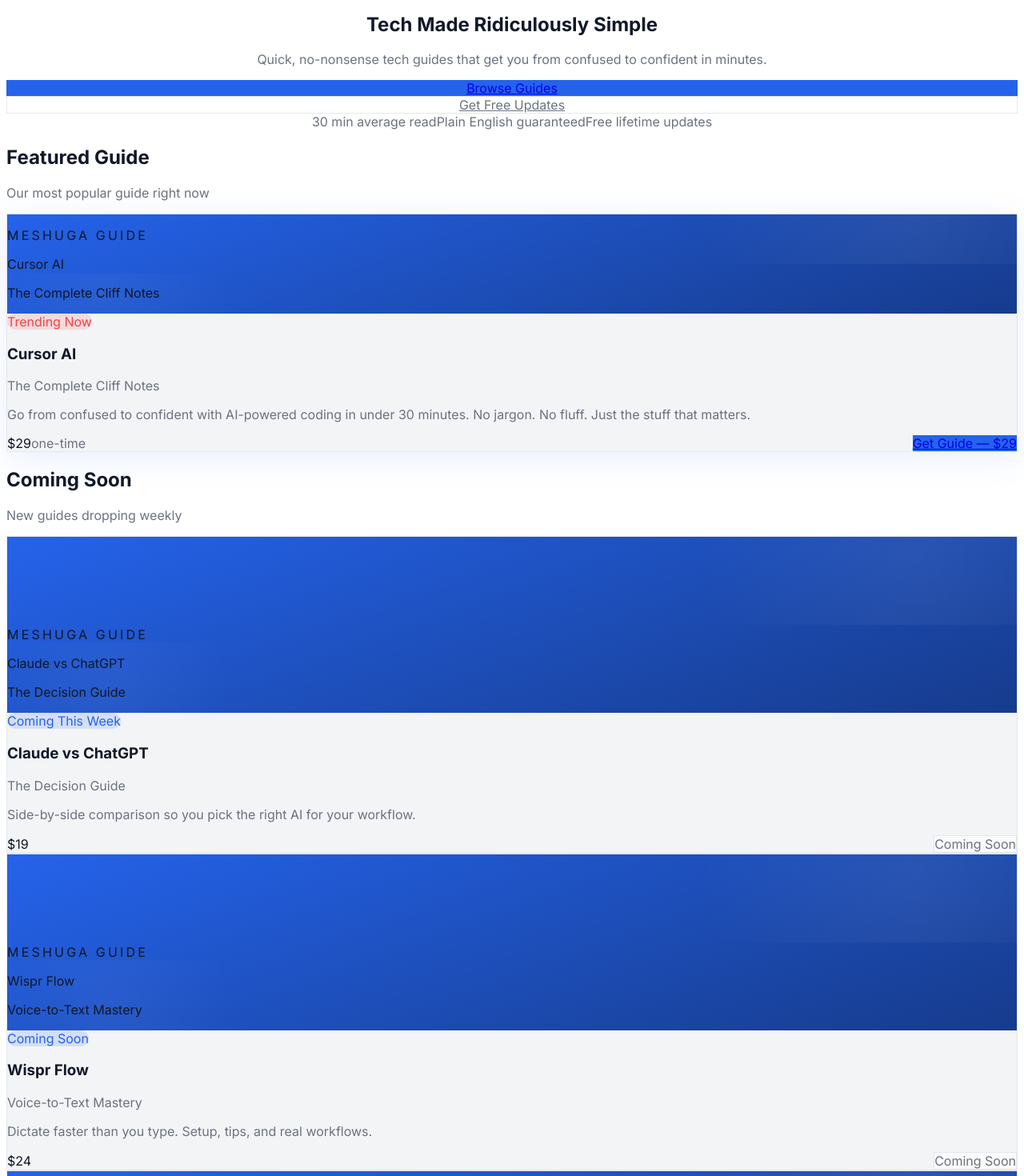
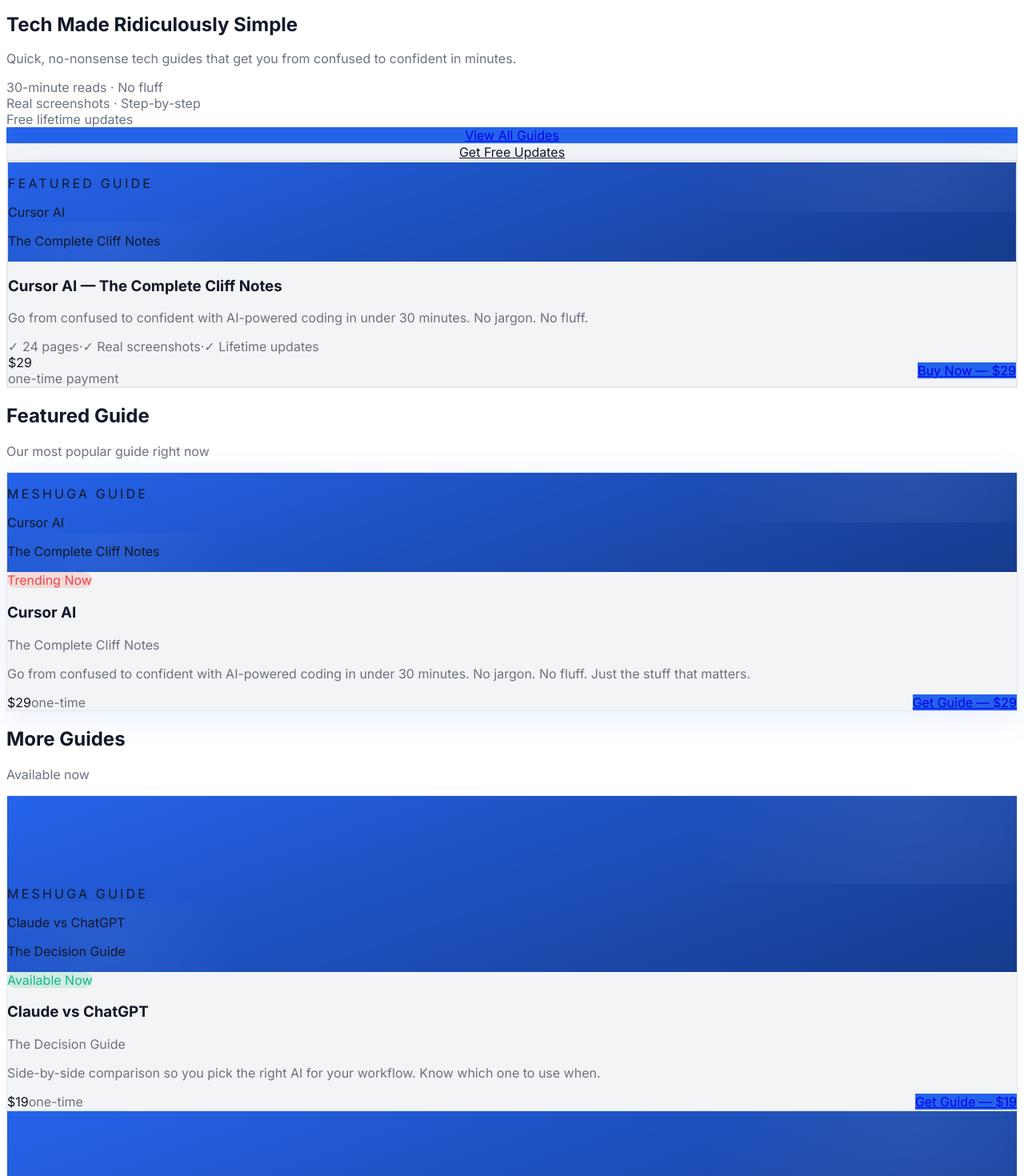
Before and after one commit to hammy15/meshuga-guides, a Next.js app: page / in a window 1280 px wide. Shown: the part 60-1530 px from the top of the page at 80% size. Built offline with nearby package versions, Linux system fonts and the light colour scheme; no server answers.

Commit message:
Hero redesign: conversion-focused with featured product card and buy buttons

```diff
--- a/app/components/HeroSection.tsx
+++ b/app/components/HeroSection.tsx
@@ -13,52 +13,154 @@
     <section className="relative overflow-hidden">
       {/* Gradient backdrop */}
       <div
-        className="absolute inset-0 opacity-30"
+        className="absolute inset-0 opacity-20"
         style={{
-          background: `radial-gradient(ellipse 80% 50% at 50% -20%, ${accentColor}25, transparent)`,
+          background: `radial-gradient(ellipse 80% 50% at 50% -20%, ${accentColor}, transparent)`,
         }}
       />
-      <div className="relative max-w-5xl mx-auto px-6 pt-28 pb-20 text-center">
-        <div
-          className="inline-block text-xs font-semibold tracking-wider uppercase px-4 py-1.5 rounded-full mb-8"
+
+      <div className="relative max-w-6xl mx-auto px-6 pt-20 pb-24">
+        {/* Meshuga badge */}
+        <div className="text-center mb-8">
+          <span
+            className="inline-block text-xs font-semibold tracking-wider uppercase px-4 py-1.5 rounded-full"
             style={{
               background: `color-mix(in srgb, ${accentColor} 12%, transparent)`,
               color: accentColor,
-            border: `1px solid color-mix(in srgb, ${accentColor} 25%, transparent)`,
+              border: `1px solid color-mix(in srgb, ${accentColor} 20%, transparent)`,
             }}
           >
             A Meshuga Brand
+          </span>
         </div>
-        <h1 className="text-5xl md:text-7xl font-extrabold tracking-tight leading-[1.1] mb-6">
+
+        {/* Hero grid: headline + featured product */}
+        <div className="grid lg:grid-cols-2 gap-12 items-center">
+          {/* Left: Headline + value props */}
+          <div>
+            <h1 className="text-5xl md:text-6xl lg:text-7xl font-extrabold tracking-tight leading-[1.05] mb-6">
               {tagline}
             </h1>
-        <p className="text-lg md:text-xl max-w-2xl mx-auto mb-10 leading-relaxed" style={{ color: "var(--text-muted)" }}>
+            <p className="text-lg md:text-xl mb-8 leading-relaxed" style={{ color: "var(--text-muted)" }}>
               {description}
             </p>
-        <div className="flex flex-col sm:flex-row gap-4 justify-center">
+
+            {/* Trust signals */}
+            <div className="flex flex-col gap-3 text-sm mb-10" style={{ color: "var(--text-muted)" }}>
+              <div className="flex items-center gap-3">
+                <div
+                  className="w-1.5 h-1.5 rounded-full"
+                  style={{ background: accentColor }}
+                />
+                <span>30-minute reads · No fluff</span>
+              </div>
+              <div className="flex items-center gap-3">
+                <div
+                  className="w-1.5 h-1.5 rounded-full"
+                  style={{ background: accentColor }}
+                />
+                <span>Real screenshots · Step-by-step</span>
+              </div>
+              <div className="flex items-center gap-3">
+                <div
+                  className="w-1.5 h-1.5 rounded-full"
+                  style={{ background: accentColor }}
+                />
+                <span>Free lifetime updates</span>
+              </div>
+            </div>
+
+            <div className="flex flex-col sm:flex-row gap-4">
               <a
                 href="#guides"
-            className="px-8 py-4 rounded-xl font-semibold text-white transition hover:opacity-90 text-lg"
+                className="px-8 py-4 rounded-xl font-semibold text-white transition hover:opacity-90 text-center"
                 style={{ background: accentColor }}
               >
-            Browse Guides
+                View All Guides
               </a>
               <a
                 href="#newsletter"
-            className="px-8 py-4 rounded-xl font-semibold transition text-lg"
-            style={{ border: "1px solid var(--border)", color: "var(--text-muted)" }}
+                className="px-8 py-4 rounded-xl font-semibold transition text-center"
+                style={{
+                  background: "var(--bg-card)",
+                  border: "1px solid var(--border)",
+                  color: "var(--text)",
+                }}
               >
                 Get Free Updates
               </a>
             </div>
+          </div>
 
-        {/* Trust bar */}
-        <div className="mt-16 flex flex-wrap justify-center gap-8 text-sm" style={{ color: "var(--text-muted)" }}>
-          <span>30 min average read</span>
-          <span className="hidden sm:inline">·</span>
-          <span>Plain English guaranteed</span>
-          <span className="hidden sm:inline">·</span>
-          <span>Free lifetime updates</span>
+          {/* Right: Featured guide card */}
+          <div>
+            <div
+              className="rounded-2xl p-8 transition-all"
+              style={{
+                background: "var(--bg-card)",
+                border: "2px solid var(--border)",
+                boxShadow: `0 20px 60px color-mix(in srgb, ${accentColor} 8%, transparent)`,
+              }}
+            >
+              {/* Glass morphism thumbnail */}
+              <div
+                className="relative rounded-xl mb-6 h-44 flex flex-col items-start justify-end overflow-hidden"
+                style={{
+                  background: `linear-gradient(160deg, ${accentColor}, color-mix(in srgb, ${accentColor} 60%, #000))`,
+                }}
+              >
+                <div
+                  className="absolute top-[-30%] right-[-20%] w-[60%] h-[80%] rounded-full opacity-20"
+                  style={{ background: "radial-gradient(circle, rgba(255,255,255,0.3), transparent 70%)" }}
+                />
+                <div
+                  className="absolute bottom-[-10%] left-[-10%] w-[40%] h-[50%] rounded-full opacity-10"
+                  style={{ background: "radial-gradient(circle, rgba(255,255,255,0.4), transparent 60%)" }}
+                />
+                <div
+                  className="absolute inset-0 opacity-[0.04]"
+                  style={{
+                    backgroundImage:
+                      "linear-gradient(rgba(255,255,255,0.5) 1px, transparent 1px), linear-gradient(90deg, rgba(255,255,255,0.5) 1px, transparent 1px)",
+                    backgroundSize: "40px 40px",
+                  }}
+                />
+                <div className="relative z-10 p-6 w-full">
+                  <p className="text-xs font-medium tracking-[0.2em] uppercase text-white/60 mb-2">Featured Guide</p>
+                  <p className="text-2xl font-bold text-white leading-tight">Cursor AI</p>
+                  <p className="text-sm text-white/70">The Complete Cliff Notes</p>
+                </div>
+              </div>
+
+              <div className="mb-6">
+                <h3 className="text-xl font-bold mb-2">Cursor AI — The Complete Cliff Notes</h3>
+                <p className="text-sm leading-relaxed mb-4" style={{ color: "var(--text-muted)" }}>
+                  Go from confused to confident with AI-powered coding in under 30 minutes. No jargon. No fluff.
+                </p>
+                <div className="flex items-center gap-2 text-xs" style={{ color: "var(--text-muted)" }}>
+                  <span>✓ 24 pages</span>
+                  <span>·</span>
+                  <span>✓ Real screenshots</span>
+                  <span>·</span>
+                  <span>✓ Lifetime updates</span>
+                </div>
+              </div>
+
+              <div className="flex items-center justify-between gap-4">
+                <div>
+                  <div className="text-3xl font-bold">$29</div>
+                  <div className="text-xs" style={{ color: "var(--text-muted)" }}>one-time payment</div>
+                </div>
+                <a
+                  href="https://ohamm.gumroad.com/l/cursor-ai"
+                  className="px-6 py-3 rounded-xl font-semibold text-white transition hover:opacity-90 whitespace-nowrap"
+                  style={{ background: accentColor }}
+                >
+                  Buy Now — $29
+                </a>
+              </div>
+            </div>
+          </div>
         </div>
       </div>
     </section>
--- a/app/page.tsx
+++ b/app/page.tsx
@@ -17,20 +17,34 @@
   price: "$29",
   badge: "Trending Now",
   badgeColor: "#ef4444",
-  buyUrl: "https://ohamm.gumroad.com",
+  buyUrl: "https://ohamm.gumroad.com/l/cursor-ai",
   status: "available" as const,
 };
 
-const upcomingGuides = [
+const availableGuides = [
   {
     title: "Claude vs ChatGPT",
     subtitle: "The Decision Guide",
-    description: "Side-by-side comparison so you pick the right AI for your workflow.",
+    description: "Side-by-side comparison so you pick the right AI for your workflow. Know which one to use when.",
     price: "$19",
-    badge: "Coming This Week",
-    buyUrl: "#",
-    status: "coming-soon" as const,
+    badge: "Available Now",
+    badgeColor: "#10B981",
+    buyUrl: "https://ohamm.gumroad.com/l/claude-vs-chatgpt",
+    status: "available" as const,
   },
+  {
+    title: "OpenClaw Mac Setup",
+    subtitle: "AI Agent on Your Mac",
+    description: "Set up a personal AI agent that reads your files, runs commands, and never sleeps. Complete installation guide.",
+    price: "$29",
+    badge: "Available Now",
+    badgeColor: "#10B981",
+    buyUrl: "https://ohamm.gumroad.com/l/openclaw-mac-setup",
+    status: "available" as const,
+  },
+];
+
+const upcomingGuides = [
   {
     title: "Wispr Flow",
     subtitle: "Voice-to-Text Mastery",
@@ -46,15 +60,6 @@
     description: "Research at the speed of thought. Replace Google for deep questions.",
     price: "$19",
     badge: "Coming Soon",
-    buyUrl: "#",
-    status: "coming-soon" as const,
-  },
-  {
-    title: "OpenClaw",
-    subtitle: "AI Agent on Your Mac",
-    description: "Set up a personal AI agent that reads your files, runs commands, and never sleeps.",
-    price: "$29",
-    badge: "New",
     buyUrl: "#",
     status: "coming-soon" as const,
   },
@@ -112,6 +117,23 @@
         <GuideCard {...featuredGuide} accentColor={accent} featured />
       </section>
 
+      {/* Available Guides */}
+      <section className="max-w-5xl mx-auto px-6 py-16">
+        <div className="flex items-baseline justify-between mb-8">
+          <div>
+            <h2 className="text-2xl font-bold">More Guides</h2>
+            <p className="text-sm mt-1" style={{ color: "var(--text-muted)" }}>
+              Available now
+            </p>
+          </div>
+        </div>
+        <div className="grid gap-6 sm:grid-cols-2">
+          {availableGuides.map((g) => (
+            <GuideCard key={g.title} {...g} accentColor={accent} />
+          ))}
+        </div>
+      </section>
+
       {/* Upcoming */}
       <section className="max-w-5xl mx-auto px-6 py-16">
         <div className="flex items-baseline justify-between mb-8">
```
Lines whose indentation alone changed are shown as unchanged.
